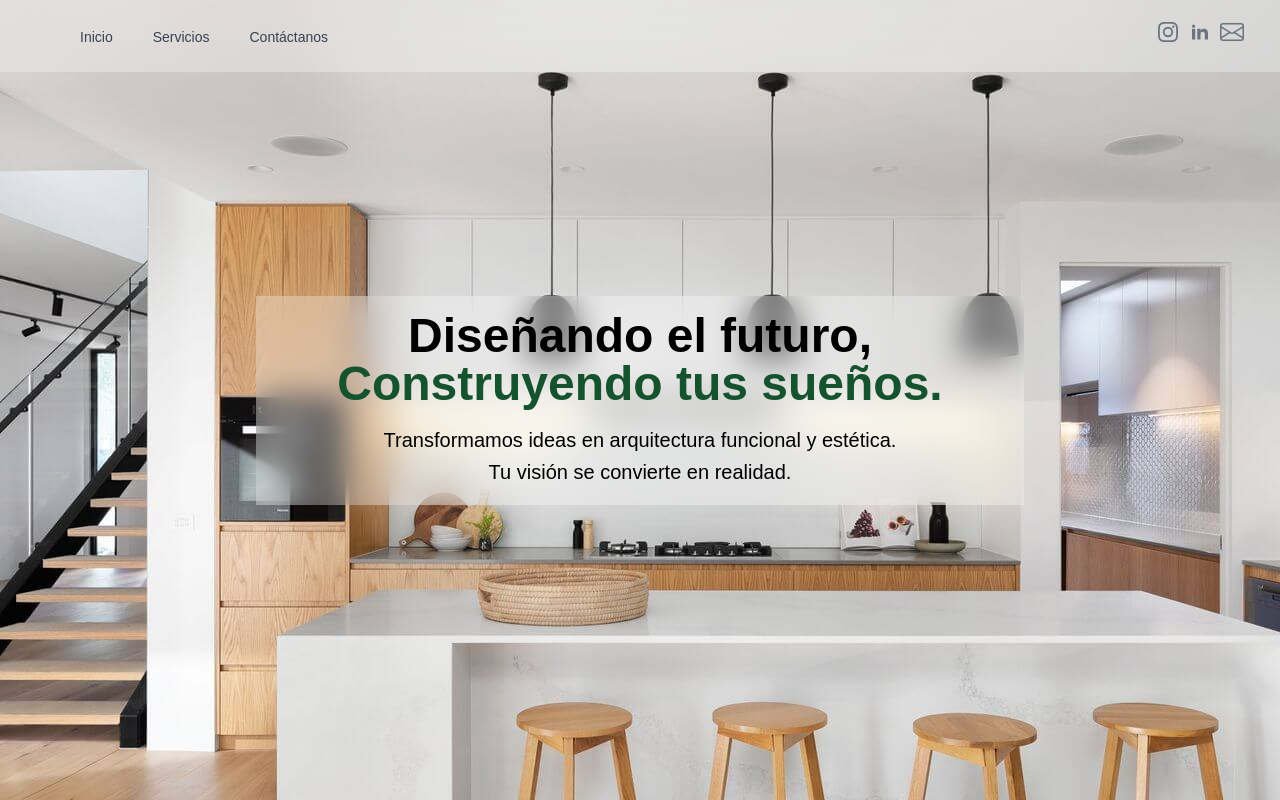
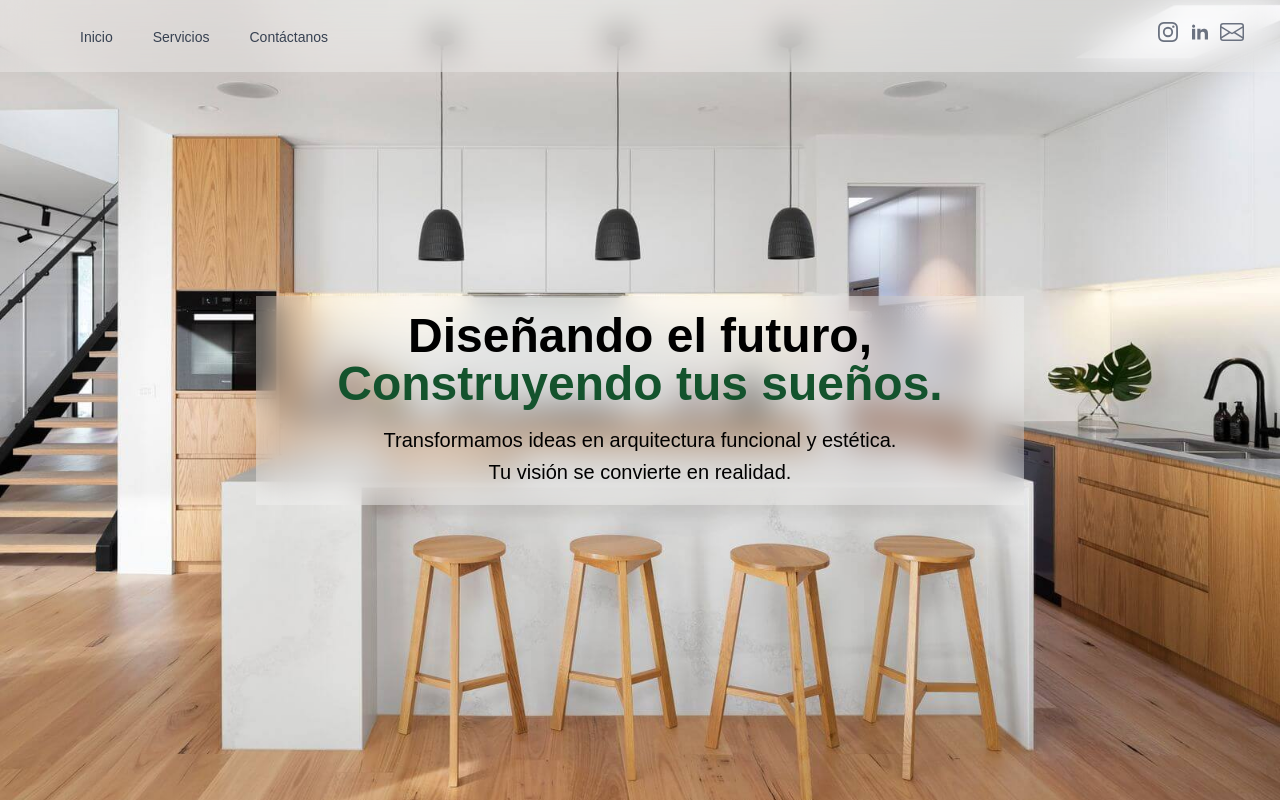
Before and after one commit to Yosiak-alv/lizWeb, a Vue app: page / in a window 1280 px wide. Built offline with nearby package versions, Linux system fonts and the light colour scheme.

Commit message:
Update Hero.vue

```diff
--- a/src/sections/Hero.vue
+++ b/src/sections/Hero.vue
@@ -4,7 +4,7 @@
 
 <template>
 
-    <section class="hero bg-cover bg-center bg-no-repeat">
+    <section class="hero">
         <div class="mx-auto max-w-screen-xl px-4 py-32 lg:flex lg:h-screen lg:items-center">
             <div class="mx-auto max-w-3xl text-center backdrop-blur-lg bg-white/30" v-motion-slide-visible-bottom >
                 <div class="pt-4 pb-4">
@@ -23,6 +23,6 @@
 </template>
 <style>
     .hero {
-        background: url('../assets/hero.jpg');
+        background: url('../assets/hero.jpg') center center/cover no-repeat;
     }
 </style>
```
